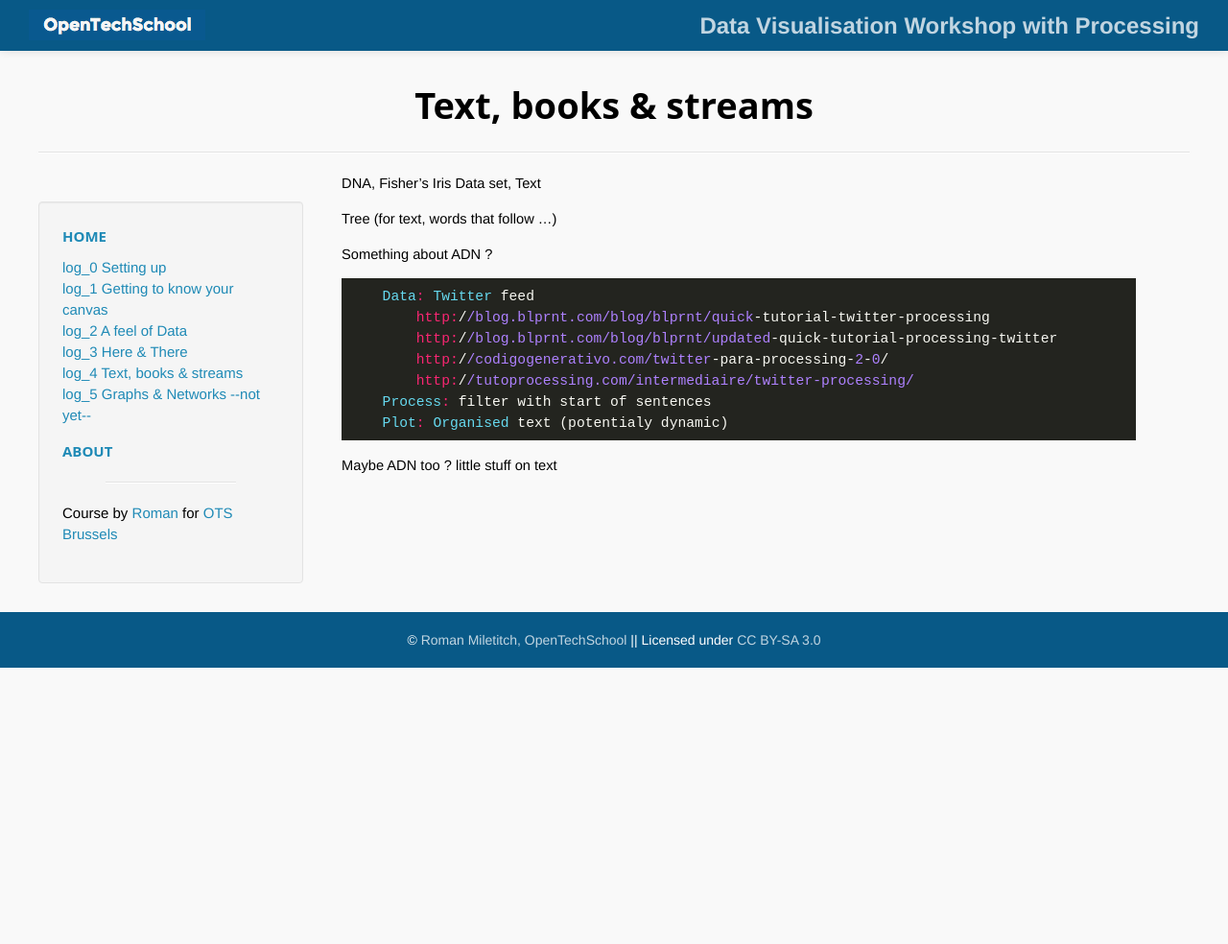
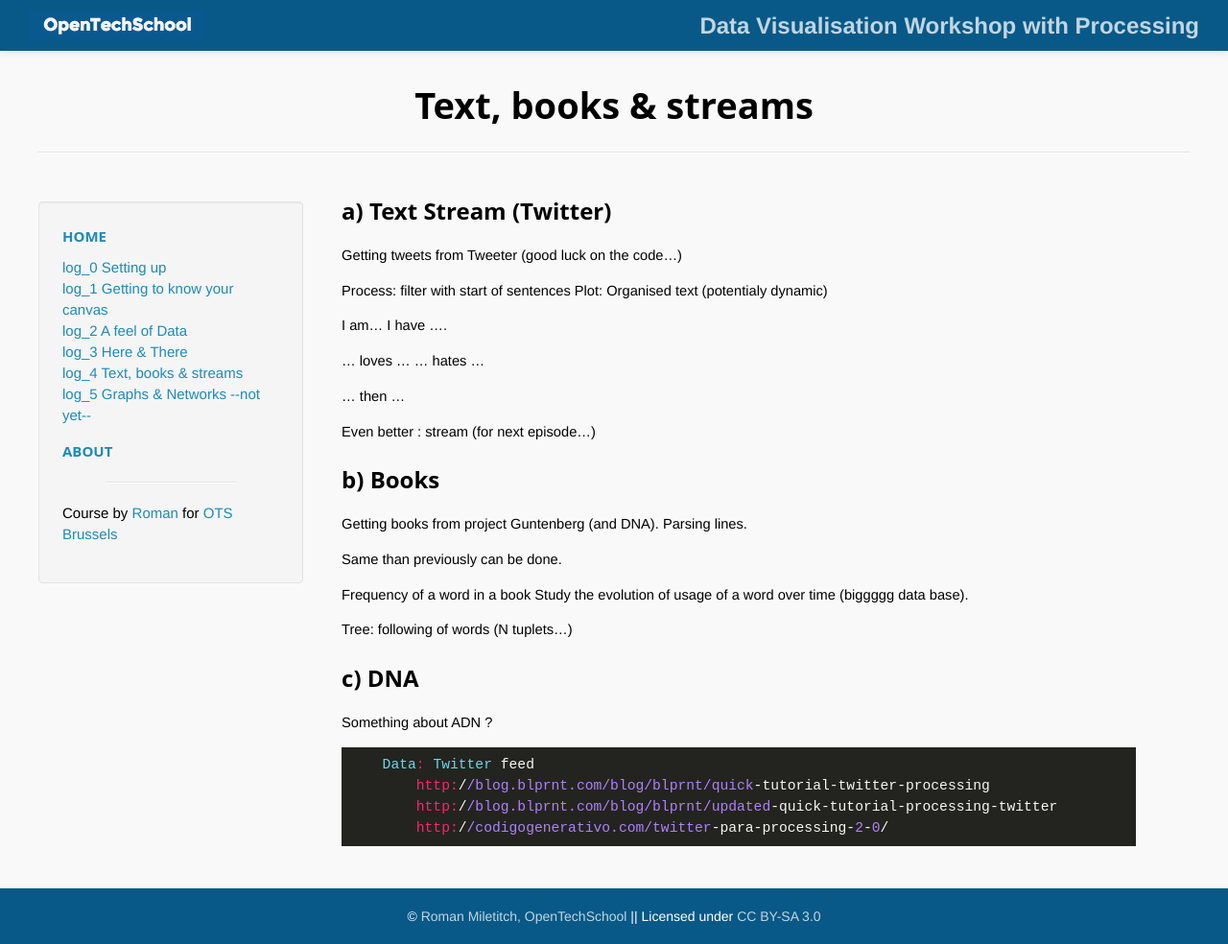
Before and after one commit to OpenTechSchool-Brussels/data-visualisation-with-processing, a Jekyll site: the page built from Text-books-and-streams.markdown, in a window 1280 px wide. Shown: the whole page at 96% size. Built offline with Jekyll 4.4.1, drawn with Linux system fonts in a browser that asks for light colours; Markdown is read by kramdown in place of the engine named in the settings; before the commit the page ends 900 px from its top, so only the background shows below that.

Commit message:
Update Text-books-and-streams.markdown

```diff
--- a/Text-books-and-streams.markdown
+++ b/Text-books-and-streams.markdown
@@ -5,9 +5,38 @@ num: 4
 
 ---
 
-DNA, Fisher's Iris Data set, Text
 
-Tree (for text, words that follow ...)
+
+
+## a) Text Stream (Twitter)
+ Getting tweets from Tweeter (good luck on the code...)
+
+Process: filter with start of sentences
+Plot: Organised text (potentialy dynamic)
+
+I am...
+I have ....
+
+... loves ...
+... hates ...
+
+... then ...
+
+Even better : stream (for next episode...)
+
+## b) Books
+ Getting books from project Guntenberg (and DNA).
+ Parsing lines.
+
+ Same than previously can be done.
+
+ Frequency of a word in a book
+ Study the evolution of usage of a word over time (biggggg data base).
+
+ Tree: following of words (N tuplets...)
+
+
+## c) DNA
 
 Something about ADN ?
 
@@ -17,9 +46,3 @@ Something about ADN ?
             http://blog.blprnt.com/blog/blprnt/quick-tutorial-twitter-processing
             http://blog.blprnt.com/blog/blprnt/updated-quick-tutorial-processing-twitter
             http://codigogenerativo.com/twitter-para-processing-2-0/
-            http://tutoprocessing.com/intermediaire/twitter-processing/
-        Process: filter with start of sentences
-        Plot: Organised text (potentialy dynamic)
-
-
-Maybe ADN too ? little stuff on text
```
